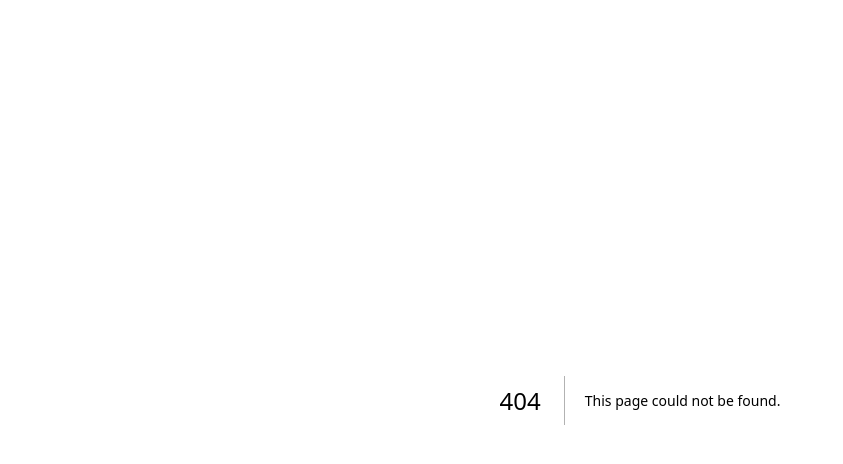
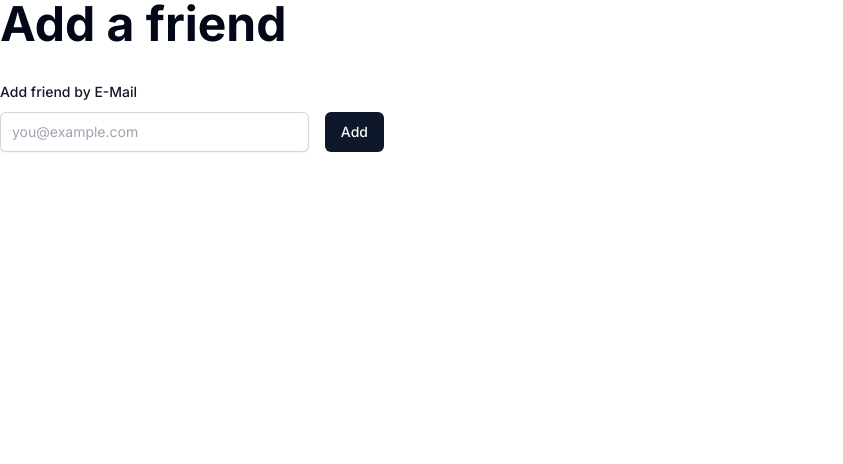
Before and after one commit to neonexus22/chat_app, a Next.js app: page /dashboard/add in a window 1280 px wide. Before the commit this address had no page. Shown: the top 464 px of the page, without its empty margins (0-843 px from the left). Built offline with nearby package versions, Linux system fonts and the light colour scheme.

Commit message:
added packages and add friend page

```diff
--- a/src/app/(auth)/login/page.tsx
+++ b/src/app/(auth)/login/page.tsx
@@ -9,10 +9,10 @@ import { AiFillGithub } from "react-icons/ai";
 const Login: FC = () => {
   const [isLoading, setIsLoading] = useState<boolean>(false);
 
-  async function loginWithGithub() {
+  async function socialLogin(key: string) {
     setIsLoading(true);
     try {
-      await signIn("google");
+      await signIn(key);
     } catch (error) {
       console.log({ error });
       toast.error("Something went wrong with your login.");
@@ -30,7 +30,11 @@ const Login: FC = () => {
             Sign in to your account
           </h2>
         </div>
-        <Button onClick={loginWithGithub} className="max-w-sm w-full mx-auto">
+        <Button
+          disabled={isLoading}
+          onClick={() => socialLogin("google")}
+          className="max-w-sm w-full mx-auto"
+        >
           {isLoading ? (
             <Loader2 className="h-4 w-4 mr-2 animate-spin" />
           ) : (
@@ -66,8 +70,17 @@ const Login: FC = () => {
           Login with Google
         </Button>
 
-        <Button className="w-full max-w-sm" onClick={() => signIn("github")}>
-          <AiFillGithub className="w-4 h-4 mr-2" /> Login with Github
+        <Button
+          disabled={isLoading}
+          className="w-full max-w-sm"
+          onClick={() => socialLogin("github")}
+        >
+          {isLoading ? (
+            <Loader2 className="h-4 w-4 mr-2 animate-spin" />
+          ) : (
+            <AiFillGithub className="w-4 h-4 mr-2" />
+          )}{" "}
+          Login with Github
         </Button>
       </div>
     </div>
--- /dev/null
+++ b/src/app/(dashboard)/dashboard/add/page.tsx
@@ -0,0 +1,13 @@
+import AddFriendButton from "@/components/AddFriendButton";
+import { FC } from "react";
+
+const AddFriend: FC = () => {
+  return (
+    <main>
+      <h1 className="font-bold text-5xl mb-8">Add a friend</h1>
+      <AddFriendButton />
+    </main>
+  );
+};
+
+export default AddFriend;
--- /dev/null
+++ b/src/components/AddFriendButton.tsx
@@ -0,0 +1,26 @@
+"use client";
+
+import { Button } from "./ui/button";
+
+const AddFriendButton = () => {
+  return (
+    <form className="max-w-sm">
+      <label
+        htmlFor="email"
+        className="block text-sm font-medium leading-6 text-gray-900"
+      >
+        Add friend by E-Mail
+      </label>
+      <div className="mt-2 flex gap-4">
+        <input
+          type="text"
+          className="block w-full rounded-md border-0 py-1.5 text-gray-900 shadow-sm ring-1 ring-inset ring-gray-300 placeholder:text-gray-400 focus:ring-2 focus:ring-inset focus:ring-indigo-600 sm:text-sm sm:leading-6 "
+          placeholder="you@example.com"
+        />
+        <Button>Add</Button>
+      </div>
+    </form>
+  );
+};
+
+export default AddFriendButton;
--- a/tailwind.config.ts
+++ b/tailwind.config.ts
@@ -2,11 +2,11 @@
 module.exports = {
   darkMode: ["class"],
   content: [
-    './pages/**/*.{ts,tsx}',
-    './components/**/*.{ts,tsx}',
-    './app/**/*.{ts,tsx}',
-    './src/**/*.{ts,tsx}',
-	],
+    "./pages/**/*.{ts,tsx}",
+    "./components/**/*.{ts,tsx}",
+    "./app/**/*.{ts,tsx}",
+    "./src/**/*.{ts,tsx}",
+  ],
   theme: {
     container: {
       center: true,
@@ -72,5 +72,5 @@ module.exports = {
       },
     },
   },
-  plugins: [require("tailwindcss-animate")],
-}
+  plugins: [require("tailwindcss-animate"), require("@tailwindcss/forms")],
+};
```
Also changed, not shown: package.json (+5 -5 lines), src/app/(dashboard)/dashboard/page.tsx (renamed from src/app/dashboard/page.tsx), 1 other file (tests, documents, lock files or other folders).
